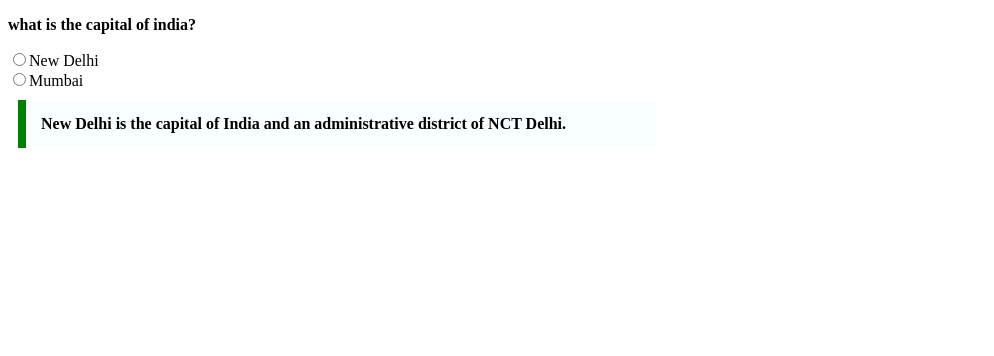
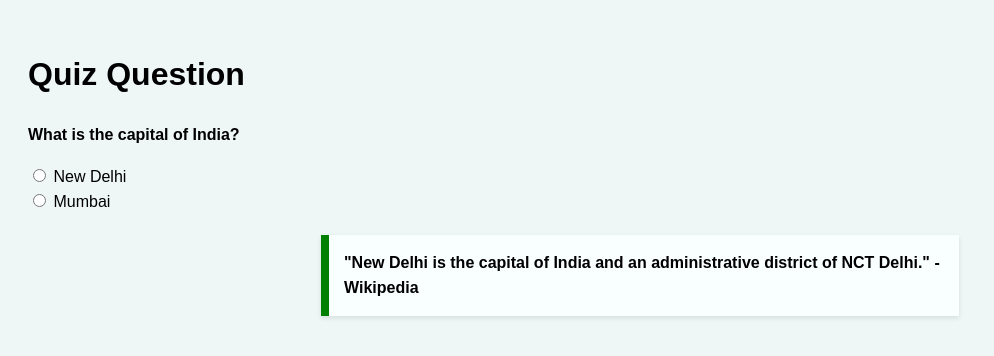
Before and after one commit to acciojob/trivia-soumya773, a website: page main.html in a window 1280 px wide. Shown: the whole page, without its empty margins (0-994 px from the left). Drawn offline with Linux system fonts and the light colour scheme.

Commit message:
created a submission

```diff
--- a/main.html
+++ b/main.html
@@ -8,13 +8,22 @@
 
 <body>
 	<!-- the entire body must be written by student -->
-<p><b>what is the capital of india?</b></p>
-<input type=radio id="radio" name="new delhi"><label for="state" >New Delhi</label>
-	<br>
-<input type=radio id="radio2" name="new delhi"><label for="state2">Mumbai</label>
-	<br>
+<body>
+    <div class="question-container">
+        <h1>Quiz Question</h1>
+        <p><strong>What is the capital of India?</strong></p>
+        <label>
+            <input type="radio" name="capital" value="new-delhi"> New Delhi
+        </label><br>
+        <label>
+            <input type="radio" name="capital" value="mumbai"> Mumbai
+        </label>
+    </div>
 
-<div>New Delhi is the capital of India and an administrative district of NCT Delhi.</div>
+    <blockquote class="quotation">
+        "New Delhi is the capital of India and an administrative district of NCT Delhi." - Wikipedia
+    </blockquote>
+</body>
 	<script type="text/javascript" src="./script.js">
 </script>
 
--- a/styles.css
+++ b/styles.css
@@ -1,9 +1,19 @@
-div{
- Max-width:600px;
-Margin: 10px;
-Padding: 15px;
- Border-left: 8px solid green;
-Background-color: #f8fffe;
-Font-weight: Bold;
-}
+body {
+            font-family: Arial, sans-serif;
+            line-height: 1.6;
+            padding: 20px;
+            background-color: #eef7f6;
+        }
+        .question-container {
+            margin-bottom: 20px;
+        }
+        .quotation {
+            max-width: 600px;
+            margin: 10px auto;
+            padding: 15px;
+            border-left: 8px solid green;
+            background-color: #f8fffe;
+            font-weight: bold;
+            box-shadow: 0 2px 5px rgba(0, 0, 0, 0.1);
+        }
 /* Your CSS Code here. */
```
